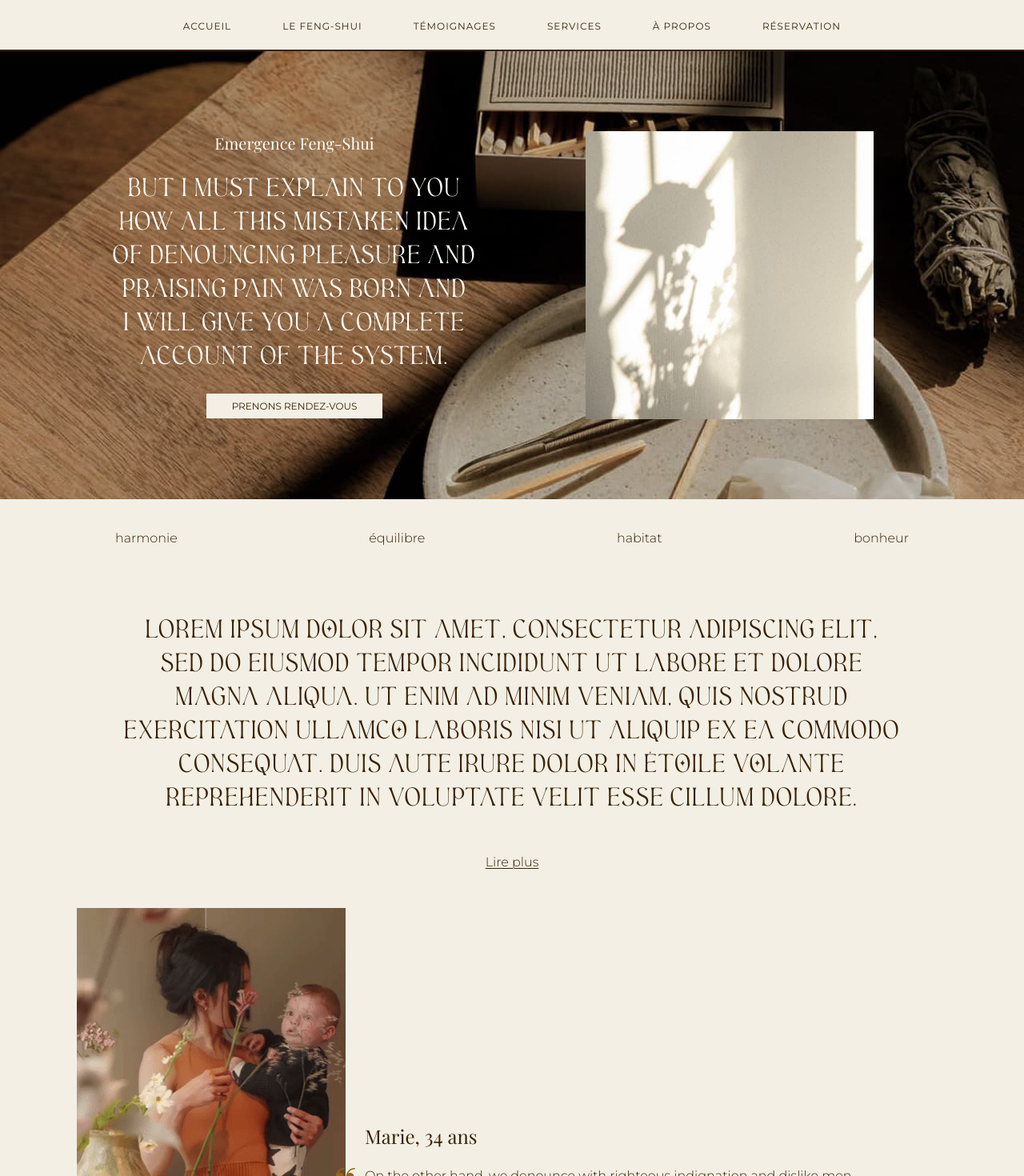
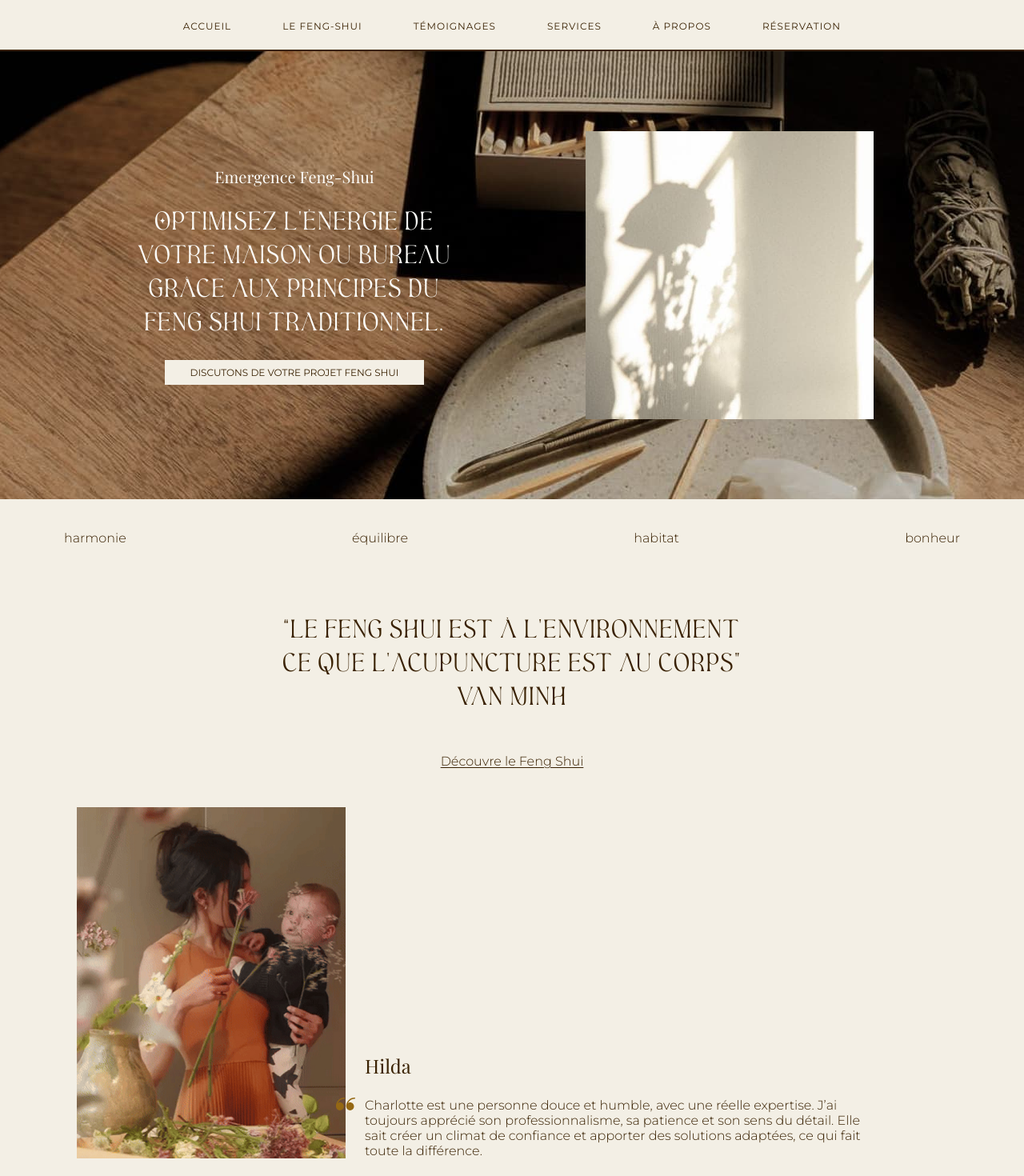
Before and after one commit to ljeandin/emergence, a Vue app: page / in a window 1280 px wide. Shown: the top 1470 px of the page at 80% size. Built offline with nearby package versions, Linux system fonts and the light colour scheme; a web font is replaced by a local one.

Commit message:
Add text

```diff
--- a/src/App.vue
+++ b/src/App.vue
@@ -10,6 +10,7 @@
 
 <template>
     <Header />
+    <main>
         <Hero />
         <AboutPractice />
         <Testimonials />
@@ -26,4 +27,5 @@
         />
         <About />
         <Footer />
+    </main>
 </template>
--- a/src/components/organisms/about-practice/AboutPractice.vue
+++ b/src/components/organisms/about-practice/AboutPractice.vue
@@ -21,20 +21,15 @@
             <span>bonheur</span>
         </div>
         <h2 class="heading-1">
-            Lorem ipsum dOlor sit amet, consectetur
-            adipiscing elit, sed do eiusmod tempor
-            incididunt ut labore et dolore magna aliqua. Ut
-            enim ad minim veniam, quis nostrud exercitation
-            ullamcO laboris nisi ut aliquip ex ea commodo
-            consequat. Duis aute irure dolor in étOile
-            VOlante reprehenderit in voluptate velit esse
-            cillum dolore.
+            “Le Feng Shui est à l'environnement ce que
+            l'acupuncture est au corps" <br />
+            Van Minh
         </h2>
         <button
             class="button-discrete"
             @click="toggleMoreInfosVisibility()"
         >
-            Lire plus
+            Découvre le Feng Shui
         </button>
 
         <div
@@ -42,14 +37,31 @@
             v-show="is_more_infos_visible"
         >
             <p>
-                Lorem ipsum dOlor sit amet, consectetur
-                adipiscing elit, sed do eiusmod tempor
-                incididunt ut labore et dolore magna aliqua.
-                Ut enim ad minim veniam, quis nostrud
-                exercitation ullamcO laboris nisi ut aliquip
-                ex ea commodo consequat. Duis aute irure
-                dolor in étOile VOlante reprehenderit in
-                voluptate velit esse cillum dolore.
+                Qu’est-ce que le Feng Shui traditionnel et
+                comment il transforme votre espace ? Le Feng
+                Shui révèle comment l’énergie qui circule
+                autour de nous, influence notre état
+                d’esprit, nos émotions, et même nos
+                opportunités. Le Feng Shui, c’est avant tout
+                l’art de rééquilibrer et d’optimiser la
+                circulation de l’énergie vitale qui est le
+                Chi ou QI QI, dans votre espace de vie. On
+                pourrait le comparer à une forme
+                d’acupuncture de l’habitat : au lieu
+                d’aiguilles, nous utilisons des outils
+                spécifiques et des ajustements stratégiques
+                comme les couleurs et les matières, pour
+                lever les blocages énergétiques, rétablir
+                l’harmonie et aligner les énergies afin de
+                soutenir vos objectifs de vie. Chaque
+                recommandation repose sur le principe des
+                cinq éléments (Bois, Feu, Terre, Métal, Eau)
+                et le Yin et Yang, qui interagissent entre
+                eux pour créer équilibre ou déséquilibre.
+                C’est grâce au Feng Shui traditionnel,
+                notamment la méthode des étoiles volantes et
+                nos directions favorables que la vraie
+                transformation peut s’opérer.
             </p>
         </div>
     </section>
--- a/src/components/organisms/about-practice/about-practice.scss
+++ b/src/components/organisms/about-practice/about-practice.scss
@@ -1,11 +1,15 @@
 .about-practice {
     padding: $spacing-xs $spacing-sm;
-    max-width: 140 * $spacing;
+    width: 100%;
     display: flex;
     flex-direction: column;
     align-items: center;
+    justify-content: center;
     gap: $spacing-sm;
     text-align: center;
+    & > * {
+        max-width: 140 * $spacing;
+    }
     &__keywords {
         width: 100%;
         display: flex;
@@ -18,6 +22,7 @@
     .about-practice {
         padding: 0 $spacing-lg;
         gap: $spacing-md;
+        max-width: none;
         &__keywords {
             width: 100%;
             display: flex;
--- a/src/components/organisms/about/About.vue
+++ b/src/components/organisms/about/About.vue
@@ -9,44 +9,67 @@
             alt=""
         />
         <div class="about__text">
-            <h2 class="heading-2">Je suis Charlotte !</h2>
+            <h2 class="heading-2">
+                Rencontrez Charlotte Couraillon, votre
+                experte Feng Shui
+            </h2>
             <p>
-                On the other hand, we denounce with
-                righteous indignation and dislike men who
-                are so beguiled and demoralized by the
-                charms of pleasure of the moment, so blinded
-                by desire, that they cannot foresee the pain
-                and trouble that are bound to ensue; and
-                equal blame belongs to those who fail in
-                their duty through weakness of will, which
-                is the same as saying through shrinking from
-                toil and pain. <br />
-                On the other hand, we denounce with
-                righteous indignation and dislike men who
-                are so beguiled and demoralized by the
-                charms of pleasure of the moment, so blinded
-                by desire, that they cannot foresee the pain
-                and trouble that are bound to ensue; and
-                equal blame belongs to those who fail in
-                their duty through weakness of will, which
-                is the same as saying through shrinking from
-                toil and pain.On the other hand, we denounce
-                with righteous indignation and dislike men
-                who are so beguiled and demoralized by the
-                charms of pleasure of the moment, so blinded
-                by desire, that they cannot foresee the pain
-                and trouble that are bound to ensue; and
-                equal blame belongs to those who fail in
-                their duty through weakness of will, which
-                is the same as saying through shrinking from
-                toil and pain.
+                Originaire du Maine-et-Loire, j’ai grandi
+                dans une petite ville où ma mère m’a
+                transmis très tôt ses croyances
+                spirituelles. Cette ouverture d’esprit a
+                nourri ma curiosité dès l’enfance. Je me
+                revois, à seulement 7 ans, réaménageant sans
+                cesse ma chambre, suivant mon instinct pour
+                ressentir plus de bien-être. Sans le savoir,
+                je manipulais déjà l’énergie de l’espace.
+                <br />
+                Plus tard, ma carrière de modéliste m’a
+                éloignée de cette dimension énergétique.
+                Plongée dans le rythme effréné du quotidien,
+                j’ai mis de côté cette sensibilité.
+                Pourtant, un jour, le besoin de me
+                reconnecter s’est imposé. Je ressentais
+                l’impact des énergies négatives et cherchais
+                des outils pour retrouver équilibre et
+                clarté intérieure. C’est à ce moment-là que
+                le Feng Shui a croisé mon chemin, il y a
+                environ 7 ou 8 ans. <br />
+                Un tournant décisif a marqué ma vie : la
+                perte d’un être cher, suivie de la naissance
+                de mon fils. Ces événements m’ont
+                profondément bouleversée et réveillée. Ils
+                m’ont poussée à redéfinir mes priorités, me
+                recentrer sur l’essentiel et trouver du sens
+                à travers le bien-être énergétique. <br />
+                J’ai exploré différents outils de
+                développement personnel comme la
+                lithothérapie et la radiesthésie, notamment
+                aux côtés de Florence Leitao de
+                LaMagiedOdessa. Mon chemin s’est ensuite
+                solidifié avec une formation certifiante en
+                Feng Shui traditionnel, dispensée par Aude
+                Chareau, experte reconnue, auteure,
+                conférencière et fondatrice de l’Académie
+                Francophone du Feng Shui Traditionnel.
+                <br />
+                Aujourd’hui, ma mission est claire : vous
+                aider à prendre conscience de la puissance
+                de l’énergie qui vous entoure. En
+                harmonisant votre espace de vie ou de
+                travail, vous pouvez libérer votre vitalité,
+                favoriser votre épanouissement et dynamiser
+                vos projets. Mon objectif est de vous guider
+                vers cette transformation, pour que votre
+                environnement devienne un véritable allié
+                dans votre parcours de vie.
             </p>
 
             <a
                 class="button-colored"
                 href="https://calendar.app.google/pPjXiihbKo3CW7Xs6"
             >
-                Réserve une consultation
+                Réserve un appel gratuit
             </a>
         </div>
     </section>
--- a/src/components/organisms/hero/Hero.vue
+++ b/src/components/organisms/hero/Hero.vue
@@ -6,16 +6,15 @@
         <div class="hero__text">
             <h1 class="heading-3">Emergence Feng-Shui</h1>
             <h2 class="heading-1">
-                But I must explain to you how all this
-                mistaken idea of denouncing pleasure and
-                praising pain was born and I will give you a
-                complete account of the system.
+                Optimisez l’énergie de votre maison ou
+                bureau grâce aux principes du Feng Shui
+                Traditionnel.
             </h2>
             <a
                 class="button-light"
                 href="https://calendar.app.google/pPjXiihbKo3CW7Xs6"
             >
-                Prenons rendez-vous
+                Discutons de votre projet Feng Shui
             </a>
         </div>
         <div class="hero__image-wrapper">
--- a/src/components/organisms/offer/Offer.vue
+++ b/src/components/organisms/offer/Offer.vue
@@ -1,22 +1,25 @@
 <script setup>
+    import { ref } from "vue";
+
     const offers = [
         {
             title: "1er pilier",
             subtitle: "Le rapport d’expertise",
             type: "paragraph",
-            content: `Une analyse complète de ton habitat selon les principes du Feng Shui traditionnel (l'école de la forme,
-              sectorisation Bagua et carré LoShu, manques/extensions, les 8 palais des habitants, leurs orientations favorables,
-              les remèdes et activateurs liés aux étoiles volantes), <b>guidée par des vidéos explicatives</b> et un
-              <b>calendrier “plan d’action”</b>.`,
+            content: `Grâce à une analyse détaillée, vous comprenez comment votre environnement influence votre énergie et votre bien-être.
+En s’appuyant sur la sectorisation Bagua, le carré LoShu et les 8 palais, l’analyse révèle comment optimiser chaque espace selon les besoins spécifiques de chaque habitant.
+Les étoiles volantes aident à corriger les déséquilibres énergétiques et à stimuler la chance, la santé et la prospérité. <br />
+Le calendrier “plan d’action” offre une feuille de route claire pour mettre en place les ajustements au bon moment, maximisant les résultats sur le long terme. Il vous aidera à prioriser selon les recommandations.
+Vous obtiendrez une méthode complète et guidée pour transformer votre espace de vie en un véritable allié énergétique, aligné avec vos objectifs et votre bien-être.`,
         },
         {
             title: "2ème pilier",
             subtitle: "L’accompagnement",
             type: "list",
             content: [
-                `<b>1 Atelier d’intention Feng Shui par mois</b> posez vos intentions, partagez vos expériences et renforcez votre connexion à votre environnement.`,
-                `<b>1 Séance de questions/réponses par semaine :</b> affine ta compréhension et co-construire des solutions décoratives adaptées à ton espace.`,
-                `<b>1 Communauté bienveillante et inspirante</b> où tu pourras partager ton parcours, poser tes questions et célébrer tes avancées.`,
+                `<b>1 Atelier d’intention Feng Shui collectif d'une heure par mois</b> posez vos intentions, partagez vos expériences et renforcez votre connexion à votre environnement.`,
+                `<b>1 Séance de questions/réponses d'une heure par semaine :</b> affine ta compréhension et co-construire des solutions décoratives adaptées à ton espace.`,
+                `<b>1 Communauté privée bienveillante et inspirante</b> où tu pourras partager ton parcours, poser tes questions et célébrer tes avancées.`,
             ],
         },
         {
@@ -24,7 +27,7 @@
             subtitle: "L’ancrage",
             type: "list",
             content: [
-                `<b>3 Méditations guidées :</b> elles te guideront au fur et à mesure de l’accompagnement pour manifester la transformation que tu mérites.`,
+                `<b>Accès à 1 méditation guidée par mois :</b> elle te guidera au fur et à mesure de l’accompagnement pour manifester la transformation que tu mérites.`,
                 `<b>Découvertes symboliques, purification et lithothérapie:</b> utilise des objets porteurs de sens et intègre la lithothérapie dans les pièces principales. Il est essentiel de rafraichir l’énergie qui a stagné et de se débarrasser des énergies négatives.`,
             ],
         },
@@ -36,6 +39,13 @@
             import.meta.url
         ).href;
     };
+
+    let is_more_infos_visible = ref(false);
+
+    function toggleMoreInfosVisibility() {
+        is_more_infos_visible.value =
+            !is_more_infos_visible.value;
+    }
 </script>
 
 <template>
@@ -45,23 +55,119 @@
     >
         <div class="offer__header">
             <h2 class="heading-3">
-                L'accompagnement "Profondeur Énergétique"
+                OFFRE <br />
+                Profondeur énergétique
             </h2>
             <p class="heading-1">
-                Un accompagnement à distance de 3 mois pour
-                transformer ton habitat en une source
-                d’énergie pOsitive et retrouver ton
-                équilibre, ta vitalité et ton bien-être,
-                tant personnel que professionnel, grâce au
-                Feng Shui traditionnel.
+                Transforme ton espace, libère ton énergie :
+                je t’accompagne durant 3 mois en ligne pour
+                réveiller ta vitalité et booster ta réussite
+                grâce au Feng Shui traditionnel.
             </p>
-            <a
+            <button
                 class="button-discrete"
-                href="#les-piliers"
+                @click="toggleMoreInfosVisibility()"
             >
-                Découvre les 3 piliers essentiels à ton
-                épanouissement
-            </a>
+                Plongez au cœur de mon accompagnement
+                sur-mesure.
+            </button>
+
+            <div v-show="is_more_infos_visible">
+                <h3 class="heading-2">
+                    Votre espace, votre énergie : un
+                    accompagnement Feng Shui personnalisé
+                </h3>
+
+                <br />
+
+                <h4 class="heading-3">
+                    Analyse énergétique feng shui : la carte
+                    énergétique
+                </h4>
+
+                <br />
+                <p>
+                    Au-delà des principes décoratifs souvent
+                    associés au Feng Shui, j’utilise une
+                    méthode d’analyse avancée appelée "les
+                    étoiles volantes". Il s’agit d’une
+                    cartographie énergétique qui croise
+                    trois dimensions essentielles :<br />
+                    <b>Le temps :</b> chaque période
+                    influence la qualité et la nature des
+                    énergies présentes.<br />
+                    <b>L’espace :</b> l’agencement du lieu
+                    et son orientation jouent un rôle clé
+                    dans la répartition des flux
+                    énergétiques.<br />
+                    <b>Les personnes :</b> chaque individu
+                    possède un chiffre kua ou ming gua
+                    déterminant des directions personnelles
+                    favorables, influençant son sommeil, sa
+                    concentration ou sa vitalité.<br />
+                    En croisant ces données, on obtient une
+                    lecture précise du potentiel énergétique
+                    de votre maison. L’objectif est de
+                    capter et de diriger le Chi de manière
+                    optimale pour qu’il devienne votre allié
+                    au quotidien — plutôt qu’une source
+                    invisible de blocages, de fatigue ou de
+                    tensions.<br />
+                </p>
+
+                <br />
+
+                <h4 class="heading-3">
+                    À qui s’adresse cette offre ?
+                </h4>
+                <br />
+                <p>
+                    <b>Les particuliers et les pros :</b>
+                    <br /><br />
+                    Qui sont en création des plans de leurs
+                    futur maison et qui souhaitent
+                    déterminer le placement des pièces.<br />
+                    <br />
+                    Qui emménagent et qui ont des projets
+                    décoratifs et souhaitant bénéficier des
+                    meilleures énergies<br />
+                    <br />
+                    Qui on envie de renouveau et d’avancer
+                    dans leur vie.<br />
+                    <br />
+                    Qui travaillent de chez soi, pour créer
+                    un cadre propice à la réussite et à
+                    l’abondance.<br />
+                </p>
+
+                <br />
+
+                <h4 class="heading-3">
+                    Déroulement de l’offre :
+                </h4>
+                <br />
+                <p>
+                    <b>Entretien initial</b> en visio pour
+                    échanger sur votre situation et définir
+                    vos objectifs.<br />
+                    <b>Analyse</b> de votre plan et
+                    cartographie énergétique de votre espace
+                    de vie.<br />
+                    <b>Rapport détaillé</b> incluant des
+                    recommandations pratiques pour
+                    harmoniser les énergies et corriger les
+                    déséquilibres.<br />
+                    <b>Suivi</b> de 3 mois en collectif.<br />
+                    <br />
+                    <b>Documents à fournir :</b>
+                    <br />
+                    Photos <br />
+                    Plan à l’échelle<br />
+                    Orientation de la porte d’entrée selon
+                    mes instructions<br />
+                    Questionnaires habitant/habitat
+                </p>
+            </div>
         </div>
 
         <div
--- a/src/components/organisms/testimonials/Testimonials.vue
+++ b/src/components/organisms/testimonials/Testimonials.vue
@@ -5,24 +5,24 @@
                 "@/assets/images/testimonials/marie.jpg",
                 import.meta.url
             ).href,
-            name: "Marie, 34 ans",
-            review: "On the other hand, we denounce with righteous indignation and dislike men who are so beguiled and demoralized by the charms of pleasure of the moment, so blinded by desire, that they cannot foresee the pain and trouble that are bound to ensue; and equal blame belongs to those who fail in their duty through weakness of will, which is the same as saying through shrinking from toil and pain",
+            name: " Hilda",
+            review: "Charlotte est une personne douce et humble, avec une réelle expertise. J’ai toujours apprécié son professionnalisme, sa patience et son sens du détail. Elle sait créer un climat de confiance et apporter des solutions adaptées, ce qui fait toute la différence.",
         },
         {
             picture: new URL(
                 "@/assets/images/testimonials/josie.jpg",
                 import.meta.url
             ).href,
-            name: "Josie, 32 ans",
-            review: "On the other hand, we denounce with righteous indignation and dislike men who are so beguiled and demoralized by the charms of pleasure of the moment, so blinded by desire, that they cannot foresee the pain and trouble that are bound to ensue; and equal blame belongs to those who fail in their duty through weakness of will, which is the same as saying through shrinking from toil and pain.",
+            name: "Maëlle",
+            review: "Te côtoyer et travailler avec toi a été un vrai bonheur. Ta serviabilité, ton professionnalisme et ton envie d’apprendre font de toi une personne inspirante. Ton énergie positive et ta bonne humeur constante sont des atouts précieux.",
         },
         {
             picture: new URL(
                 "@/assets/images/testimonials/beatrice.jpg",
                 import.meta.url
             ).href,
-            name: "Béatrice, 43 ans",
-            review: "On the other hand, we denounce with righteous indignation and dislike men who are so beguiled and demoralized by the charms of pleasure of the moment, so blinded by desire, that they cannot foresee the pain and trouble that are bound to ensue; and equal blame belongs to those who fail in their duty through weakness of will, which is the same as saying through shrinking from toil and pain",
+            name: "Patricia",
+            review: "J’ai eu la chance de travailler avec Charlotte et j’ai toujours admiré sa motivation, son écoute et sa bienveillance. C’est une personne de confiance, avec de belles valeurs humaines.",
         },
     ];
 </script>
```
Lines whose indentation alone changed are shown as unchanged.
